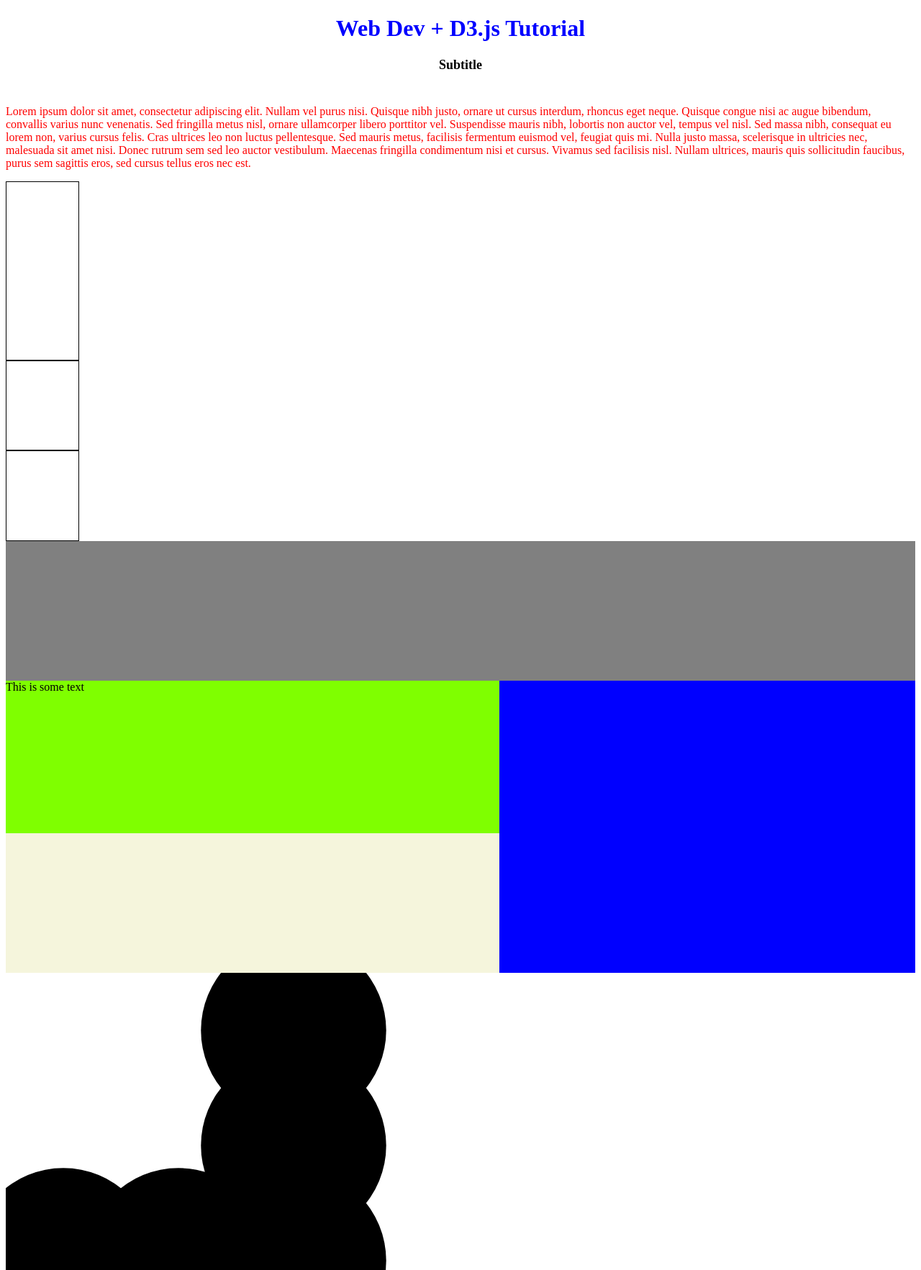
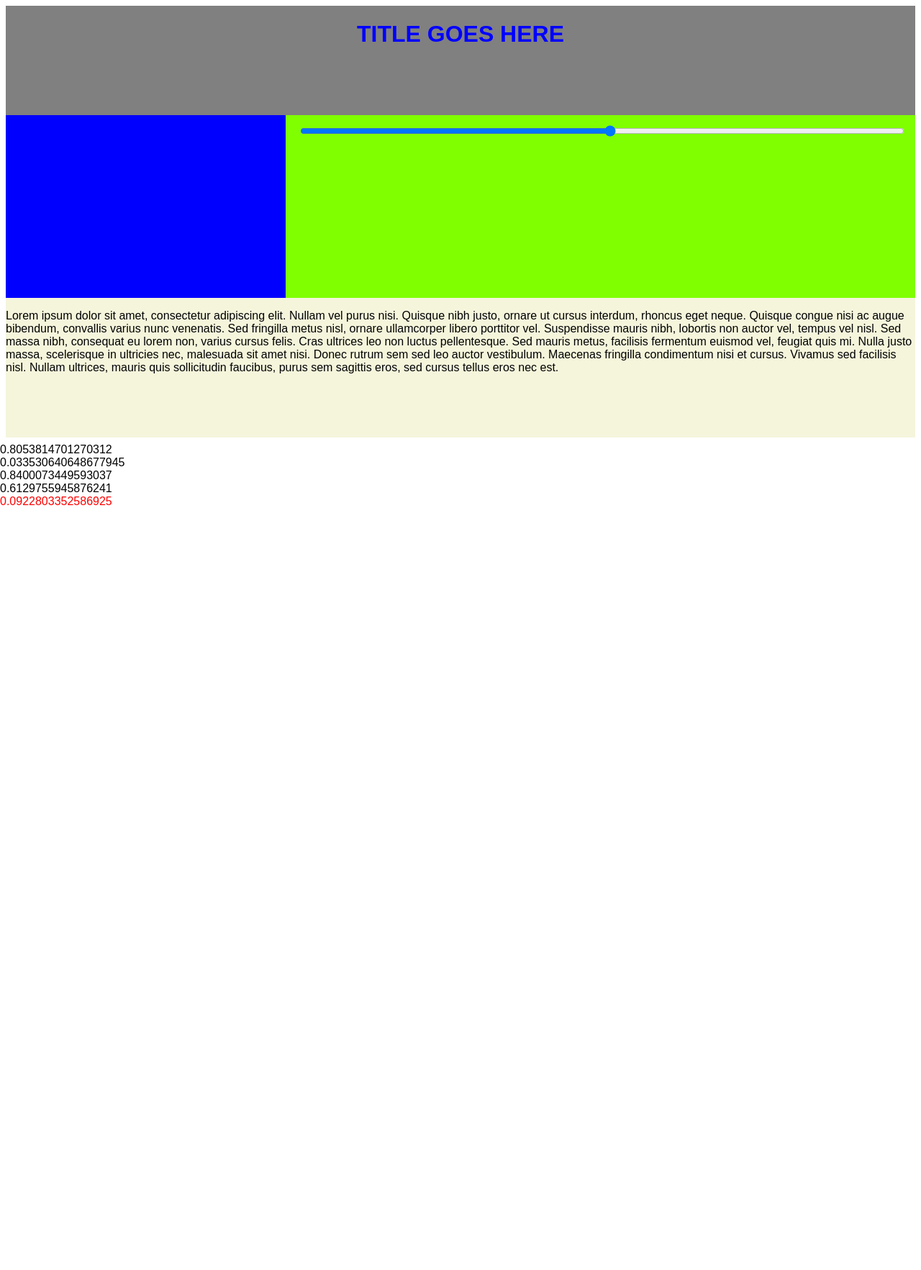
Before and after one commit to UW-CSE442-WI20/A3-public-health, a website built with Parcel: page src/index.html in a window 1280 px wide. Shown: the top 1765 px of the page at 72% size. After the commit the page ends 800 px from the top, so only its background shows below. Built offline with nearby package versions, Linux system fonts and the light colour scheme.

Commit message:
some layout and year slider

```diff
--- a/src/index.css
+++ b/src/index.css
@@ -1,62 +1,73 @@
-h1 {
-    color: blue;
+/* This is the main style sheet */
+
+* {
+    /*
+    set general style of the entire page.
+    can be overwritten later.
+    */
+    font-family: Arial, Helvetica, sans-serif;
 }
 
-.my-par {
-    color: red;
-}
-
-.my-header-group {
+h1 {
+    /*
+    set the style for the title
+    */
+    color: blue;
     text-align: center;
 }
 
-img {
-    display: block;
+#time-slider-container {
+    padding: 0 2%;
 }
 
-.flex-container {
-    display: flex;
-    flex-direction: column;
-    height: 500px;
+#time-slider {
+    width: 100%
 }
 
-.flex-element {
-    width: 100px;
-    height: 100px;
-    border: solid 1px black;
-    flex: 1;
+#time-slider-label {
+    padding-top: 1%;
+    padding-left: 1%;
+    display: grid;
+    grid-template-columns: repeat(36, 1fr);
 }
 
-.flex-element.a {
-    flex: 2;
+#time-slider-label > div{
+    text-align: center;
+    vertical-align: middle;
 }
 
-.grid-container {
+body, .grid-container {
     display: grid;
-    grid-template-areas: "header header" "content sidebar" "footer sidebar";
+    grid-template-areas: "header    header  header"
+                         "sidebar   content content"
+                         "sidebar   content content"
+                         "sidebar   content content"
+                         "footer    footer  footer";
     height: 600px;
 }
 
-.grid-element.header {
+header.grid-element {
+    grid-area: header;
     background-color: gray;
-    grid-area: header;
 }
 
-.grid-element.footer {
+footer.grid-element {
+    grid-area: footer;
     background-color: beige;
-    grid-area: footer;
 }
 
 .grid-element.content {
+    grid-area: content;
     background-color: chartreuse;
-    grid-area: content;
 }
 
 .grid-element.sidebar {
+    grid-area: sidebar;
     background-color: blue;
-    grid-area: sidebar;
 }
 
+/* An example of CSS anim */
+/*
 @keyframes pulse {
     0% {
         font-size: 12px
@@ -67,14 +78,4 @@
     100% {
         font-size: 12px
     }
-}
-
-h2 {
-    animation: pulse 10s infinite;
-    min-height: 50px;
-}
-
-.dataPoint {
-    font-size: 18px;
-    margin: 0 auto;
-}
+} */
--- a/src/index.html
+++ b/src/index.html
@@ -3,55 +3,41 @@
 
 <head>
     <meta charset="UTF-8">
-    <title>There should be animation on this page</title>
+    <title>There should be animations on this page</title>
     <link rel="stylesheet" type="text/css" href="index.css">
 </head>
 
 <body>
-    <div class="my-header-group">
-        <h1>Web Dev + D3.js Tutorial</h1>
-        <h2 id="my-subtitle">Subtitle</h2>
+    <header class="grid-element">
+        <h1>
+            TITLE GOES HERE
+        </h1>
+    </header>
+
+    <div class="grid-element sidebar"></div>
+
+
+    <div class="grid-element content">
+        <div id="time-slider-label"></div>
+        <div id="time-slider-container">
+            <input id="time-slider" type="range" min="0" max="35" step="1" list="steplist">
+            <datalist id="steplist"></datalist>
+        </div>
+        <div id="bar-chart"></div>
     </div>
 
-    <div id="bar-chart"></div>
-
-    <p class="my-par">
-        Lorem ipsum dolor sit amet, consectetur adipiscing elit. Nullam vel purus nisi. Quisque nibh justo, ornare ut cursus interdum, rhoncus eget neque. Quisque congue nisi ac augue bibendum, convallis varius nunc venenatis. Sed fringilla metus nisl, ornare
-        ullamcorper libero porttitor vel. Suspendisse mauris nibh, lobortis non auctor vel, tempus vel nisl. Sed massa nibh, consequat eu lorem non, varius cursus felis. Cras ultrices leo non luctus pellentesque. Sed mauris metus, facilisis fermentum
-        euismod vel, feugiat quis mi. Nulla justo massa, scelerisque in ultricies nec, malesuada sit amet nisi. Donec rutrum sem sed leo auctor vestibulum. Maecenas fringilla condimentum nisi et cursus. Vivamus sed facilisis nisl. Nullam ultrices, mauris
-        quis sollicitudin faucibus, purus sem sagittis eros, sed cursus tellus eros nec est.
-    </p>
-
-    <div class="flex-container">
-        <div class="flex-element a"></div>
-        <div class="flex-element b"></div>
-        <div class="flex-element c"></div>
-    </div>
-
-    <div class="grid-container">
-        <div class="grid-element header"></div>
-        <div class="grid-element content">
-            This is some text
-        </div>
-        <div class="grid-element sidebar"></div>
-        <div class="grid-element footer"></div>
-    </div>
-
-    <svg width="800" height="800" viewBox="0 0 500 500">
-        <circle cx="250" cy="250" r="10" />
-        <circle cx="50" cy="250" r="10" />
-        <circle cx="250" cy="50" r="10" />
-        <circle cx="150" cy="250" r="10" />
-        <circle cx="250" cy="150" r="10" />
-      </svg>
-
-    <canvas id="my-canvas"></canvas>
+    <footer class="grid-element">
+        <p id="description">
+            Lorem ipsum dolor sit amet, consectetur adipiscing elit. Nullam vel purus nisi. Quisque nibh justo, ornare ut cursus interdum, rhoncus eget neque. Quisque congue nisi ac augue bibendum, convallis varius nunc venenatis. Sed fringilla metus nisl, ornare
+            ullamcorper libero porttitor vel. Suspendisse mauris nibh, lobortis non auctor vel, tempus vel nisl. Sed massa nibh, consequat eu lorem non, varius cursus felis. Cras ultrices leo non luctus pellentesque. Sed mauris metus, facilisis fermentum
+            euismod vel, feugiat quis mi. Nulla justo massa, scelerisque in ultricies nec, malesuada sit amet nisi. Donec rutrum sem sed leo auctor vestibulum. Maecenas fringilla condimentum nisi et cursus. Vivamus sed facilisis nisl. Nullam ultrices, mauris
+            quis sollicitudin faucibus, purus sem sagittis eros, sed cursus tellus eros nec est.
+        </p>
+    </footer>
 
     <!-- Load JavaScripts -->
     <script src="index.js"></script>
+    <script src="slider.js"></script>
     <script src="https://d3js.org/d3.v5.min.js"></script>
-    <!-- DH: Not quite sure what the script below  does -->
-    <!-- <script src="/src.854affe5.js"></script> -->
 </body>
-
 </html>
--- /dev/null
+++ b/src/slider.js
@@ -0,0 +1,32 @@
+(() => {
+    // add the label
+    label = document.getElementById("time-slider-label");
+    labels = ["2016", "2017", "2018", "2018 Dec."];
+    for (let i = 0; i < 36; i++) {
+        div = document.createElement("div");
+        if (i === 0) {
+            div.innerText = labels[0]
+        } else if (i === 12) {
+            div.innerText = labels[1]
+        } else if (i === 24) {
+            div.innerText = labels[2]
+        } else if (i === 35) {
+            div.innerText = labels[3]
+        }
+        label.appendChild(div);
+    }
+
+    // create the tick mark
+    list = document.getElementById("steplist");
+    for (let i = 0; i < 36; i++) {
+        opt = document.createElement("option");
+        opt.innerText = i;
+        list.appendChild(opt);
+    }
+
+    // behavior when slider changes
+    slider = document.getElementById("time-slider");
+    slider.addEventListener("change", function() {
+        console.log(this.value)
+    });
+})()
```
Also changed, not shown: docs/index.html (+1 -1 lines), package.json (indentation only), 6 other files.
